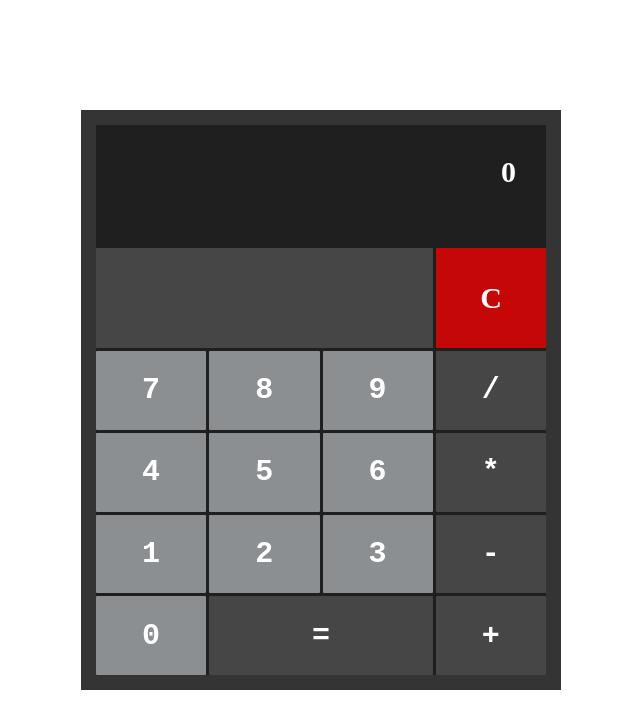
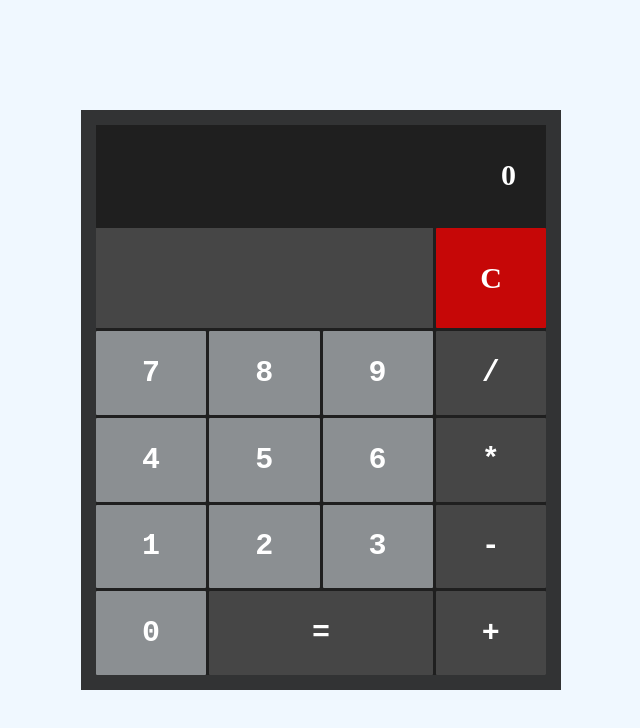
Before and after one commit to nina1012/calculator, a website: page index.html in a window 1280 px wide. Shown: the whole page, without its empty margins (319-959 px from the left). Drawn offline with Linux system fonts and the light colour scheme.

Commit message:
Change bg-color of the body and modifying the output div

```diff
--- a/sass/main.scss
+++ b/sass/main.scss
@@ -21,13 +21,14 @@ body {
   justify-content: center;
   align-items: center;
   min-height: 100vh;
+  background-color: aliceblue;
 }
 
 .calculator {
   width: 450px;
   height: 550px;
   display: grid;
-  grid-template-rows: 120px 100px 1fr;
+  grid-template-rows: 100px 100px 1fr;
   font-size: 3rem;
   font-weight: 800;
   grid-gap: $grid-gap;
@@ -37,8 +38,10 @@ body {
   box-shadow: 0 0 0 15px rgba($bg-black, 0.9);
 
   .output {
-    text-align: right;
     padding: 3rem;
+    display: flex;
+    align-items: center;
+    justify-content: flex-end;
   }
 
   .first-row {
```
Also changed, not shown: css/styles.css.
